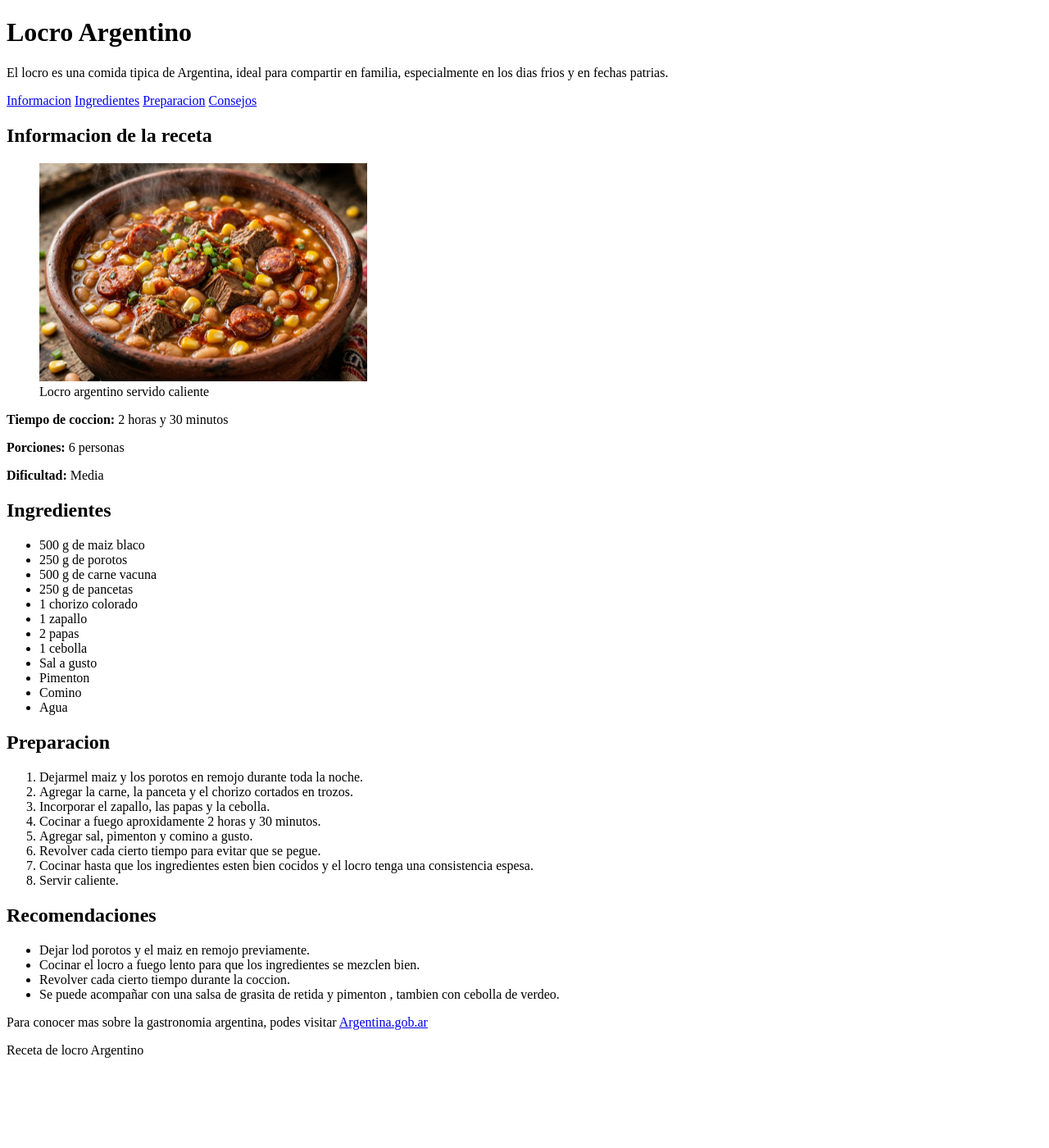
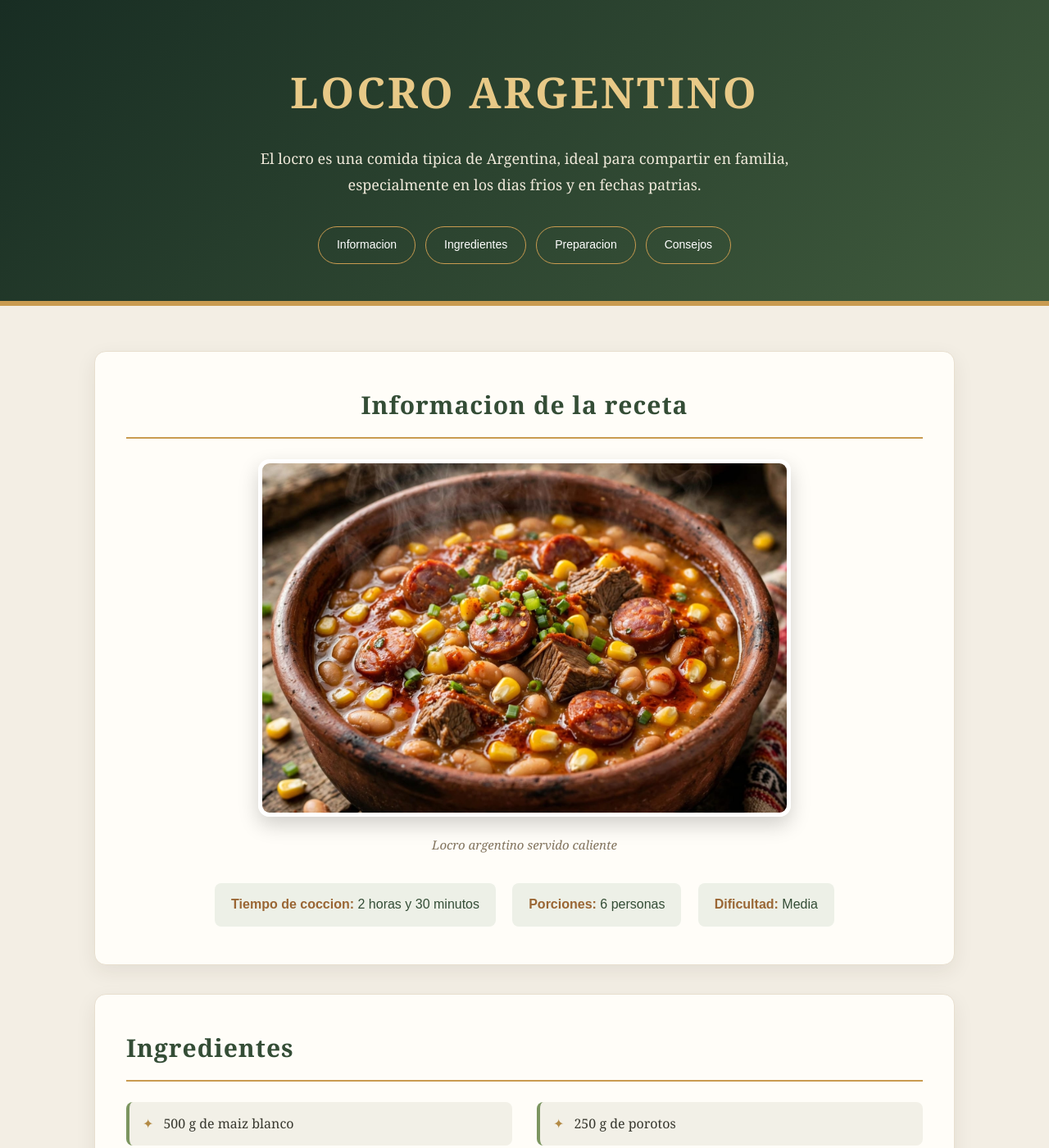
Before and after one commit to SebastianG93/PW2026-Practicas, a plain HTML site: page TP2/Ejercicio2/Ejercicio2-.html in a window 1280 px wide. Shown: the top 1400 px of the page at 82% size. Before the commit the page ends 1306 px from the top, so only its background shows below. Drawn offline with Linux system fonts and the light colour scheme.

Commit message:
agregue el ejercicio2 y con hoja de estilo

```diff
--- a/TP2/Ejercicio2/Ejercicio2-.html
+++ b/TP2/Ejercicio2/Ejercicio2-.html
@@ -1,10 +1,10 @@
 <!DOCTYPE html>
-<html lang="en">
+<html lang="es">
 <head>
     <meta charset="UTF-8">
     <meta name="viewport" content="width=device-width, initial-scale=1.0">
     <title>Receta de locro </title>
-
+    <link rel="stylesheet" href="estilos.css">
 </head>
 <body>
     <header>
@@ -32,7 +32,7 @@
     <section id="ingredientes">
         <h2>Ingredientes</h2>
          <ul>
-            <li>500 g de maiz blaco</li>
+            <li>500 g de maiz blanco</li>
             <li>250 g de porotos</li>
             <li>500 g de carne vacuna</li>
             <li>250 g de pancetas</li>
@@ -49,7 +49,7 @@
     <section id="preparacion">
       <h2>Preparacion</h2>
       <ol>
-        <li>Dejarmel maiz y los porotos en remojo durante toda la noche.</li>
+        <li>Dejar el maiz y los porotos en remojo durante toda la noche.</li>
         <li>Agregar la carne, la panceta y el chorizo cortados en trozos.</li>
         <li>Incorporar el zapallo, las papas y la cebolla.</li>
         <li>Cocinar a fuego aproxidamente 2 horas y 30 minutos.</li>
@@ -62,10 +62,10 @@
     <section id="consejos">
       <h2>Recomendaciones</h2>
       <ul>
-        <li>Dejar lod porotos y el maiz en remojo previamente.</li>
+        <li>Dejar los porotos y el maiz en remojo previamente.</li>
         <li>Cocinar el locro a fuego lento para que los ingredientes se mezclen bien.</li>
         <li>Revolver cada cierto tiempo durante la coccion.</li>
-        <li>Se puede acompañar con una salsa de grasita de retida y pimenton , tambien con cebolla de verdeo.</li>
+        <li>Se puede acompañar con una salsa de grasita derretida y pimenton , tambien con cebolla de verdeo.</li>
     </ul>
     <p>Para conocer mas sobre la gastronomia argentina, podes visitar <a href="https://www.argentina.go.ar/"target="_blank">Argentina.gob.ar</a></p>
     </section>
--- /dev/null
+++ b/TP2/Ejercicio2/estilos.css
@@ -0,0 +1,365 @@
+
+/* =========================================
+   LOCRO ARGENTINO - DISEÑO GASTRONOMICO
+========================================= */
+
+/* ESTILOS GENERALES */
+
+* {
+    margin: 0;
+    padding: 0;
+    box-sizing: border-box;
+}
+
+html {
+    scroll-behavior: smooth;
+}
+
+body {
+    font-family: Georgia, 'Times New Roman', serif;
+    background-color: #f3eee4;
+    color: #37372e;
+    line-height: 1.8;
+}
+
+/* =========================================
+   ENCABEZADO
+========================================= */
+
+header {
+    background: linear-gradient(135deg, #182d23, #405b3d);
+    color: #ffffff;
+    text-align: center;
+    padding: 65px 20px 45px;
+    border-bottom: 6px solid #c99b50;
+}
+
+header h1 {
+    font-size: 52px;
+    letter-spacing: 3px;
+    color: #e8c987;
+    margin-bottom: 18px;
+    text-transform: uppercase;
+}
+
+header p {
+    max-width: 750px;
+    margin: auto;
+    font-size: 18px;
+    color: #eee8d9;
+}
+
+/* =========================================
+   NAVEGACION
+========================================= */
+
+nav {
+    display: flex;
+    justify-content: center;
+    flex-wrap: wrap;
+    gap: 12px;
+    margin-top: 35px;
+}
+
+nav a {
+    text-decoration: none;
+    color: #ffffff;
+    border: 1px solid #c99b50;
+    padding: 9px 22px;
+    border-radius: 30px;
+    font-family: Arial, sans-serif;
+    font-size: 14px;
+    transition: all 0.3s ease;
+}
+
+nav a:hover {
+    background-color: #c99b50;
+    color: #182d23;
+    transform: translateY(-3px);
+}
+
+/* =========================================
+   CONTENIDO PRINCIPAL
+========================================= */
+
+main {
+    max-width: 1100px;
+    margin: 55px auto;
+    padding: 0 25px;
+}
+
+/* =========================================
+   TARJETAS DE SECCIONES
+========================================= */
+
+section {
+    background-color: #fffdf8;
+    padding: 38px;
+    margin-bottom: 35px;
+    border-radius: 14px;
+    box-shadow: 0 8px 25px rgba(49, 42, 29, 0.08);
+    border: 1px solid #e8dfcf;
+    transition: transform 0.3s ease;
+}
+
+section:hover {
+    transform: translateY(-3px);
+}
+
+section h2 {
+    color: #344d36;
+    font-size: 30px;
+    margin-bottom: 25px;
+    padding-bottom: 12px;
+    border-bottom: 2px solid #c99b50;
+    letter-spacing: 1px;
+}
+
+/* =========================================
+   INFORMACION DE LA RECETA
+========================================= */
+
+#informacion {
+    text-align: center;
+}
+
+#informacion figure {
+    margin: 25px auto;
+}
+
+#informacion img {
+    width: 100%;
+    max-width: 650px;
+    height: auto;
+    border-radius: 14px;
+    border: 5px solid #ffffff;
+    box-shadow: 0 10px 25px rgba(0, 0, 0, 0.18);
+}
+
+figcaption {
+    margin-top: 12px;
+    color: #82745e;
+    font-style: italic;
+    font-size: 15px;
+}
+
+#informacion p {
+    display: inline-block;
+    background-color: #edf0e7;
+    color: #344d36;
+    padding: 12px 20px;
+    margin: 8px;
+    border-radius: 8px;
+    font-family: Arial, sans-serif;
+}
+
+#informacion strong {
+    color: #9a6634;
+}
+
+/* =========================================
+   INGREDIENTES
+========================================= */
+
+#ingredientes ul {
+    display: grid;
+    grid-template-columns: repeat(2, 1fr);
+    gap: 8px 30px;
+    list-style: none;
+    padding: 0;
+}
+
+#ingredientes li {
+    background-color: #f2f0e7;
+    padding: 12px 16px;
+    border-radius: 8px;
+    border-left: 4px solid #7c9560;
+    transition: all 0.3s ease;
+}
+
+#ingredientes li::before {
+    content: "✦";
+    color: #b38a45;
+    margin-right: 12px;
+}
+
+#ingredientes li:hover {
+    background-color: #e5eadc;
+    transform: translateX(5px);
+}
+
+/* =========================================
+   PREPARACION
+========================================= */
+
+#preparacion ol {
+    list-style: none;
+    counter-reset: pasos;
+    padding: 0;
+}
+
+#preparacion li {
+    counter-increment: pasos;
+    position: relative;
+    background-color: #f5f1e8;
+    margin-bottom: 15px;
+    padding: 17px 20px 17px 65px;
+    border-radius: 10px;
+    border-left: 4px solid #c99b50;
+}
+
+#preparacion li::before {
+    content: counter(pasos);
+    position: absolute;
+    left: 18px;
+    top: 50%;
+    transform: translateY(-50%);
+    background-color: #344d36;
+    color: #ffffff;
+    width: 32px;
+    height: 32px;
+    border-radius: 50%;
+    display: flex;
+    align-items: center;
+    justify-content: center;
+    font-family: Arial, sans-serif;
+    font-weight: bold;
+}
+
+/* =========================================
+   CONSEJOS
+========================================= */
+
+#consejos {
+    background-color: #e9eddf;
+    border-left: 7px solid #70875b;
+}
+
+#consejos h2 {
+    color: #344d36;
+}
+
+#consejos ul {
+    padding-left: 25px;
+}
+
+#consejos li {
+    margin-bottom: 10px;
+}
+
+#consejos li::marker {
+    color: #9b7137;
+}
+
+#consejos p {
+    background-color: #fffdf8;
+    padding: 18px;
+    margin-top: 25px;
+    border-radius: 8px;
+}
+
+#consejos a {
+    color: #526f43;
+    font-weight: bold;
+    text-decoration: none;
+}
+
+#consejos a:hover {
+    color: #b27d39;
+    text-decoration: underline;
+}
+
+/* =========================================
+   PIE DE PAGINA
+========================================= */
+
+footer {
+    background-color: #182d23;
+    color: #e8c987;
+    text-align: center;
+    padding: 28px 15px;
+    margin-top: 60px;
+    border-top: 5px solid #c99b50;
+}
+
+footer p {
+    font-size: 16px;
+    letter-spacing: 1px;
+}
+
+/* =========================================
+   RESPONSIVE DESIGN
+========================================= */
+
+@media screen and (max-width: 768px) {
+
+    header {
+        padding: 45px 18px;
+    }
+
+    header h1 {
+        font-size: 36px;
+    }
+
+    nav {
+        gap: 10px;
+    }
+
+    nav a {
+        padding: 8px 15px;
+    }
+
+    main {
+        margin: 30px auto;
+        padding: 0 15px;
+    }
+
+    section {
+        padding: 25px 20px;
+    }
+
+    section h2 {
+        font-size: 25px;
+    }
+
+    #ingredientes ul {
+        grid-template-columns: 1fr;
+    }
+
+    #informacion p {
+        display: block;
+    }
+}
+
+@media screen and (max-width: 480px) {
+
+    header h1 {
+        font-size: 29px;
+        letter-spacing: 1px;
+    }
+
+    header p {
+        font-size: 15px;
+    }
+
+    nav {
+        flex-direction: column;
+    }
+
+    nav a {
+        width: 100%;
+    }
+
+    section {
+        padding: 20px 15px;
+    }
+
+    section h2 {
+        font-size: 22px;
+    }
+
+    #preparacion li {
+        padding: 15px 12px 15px 55px;
+        font-size: 14px;
+    }
+}
```
